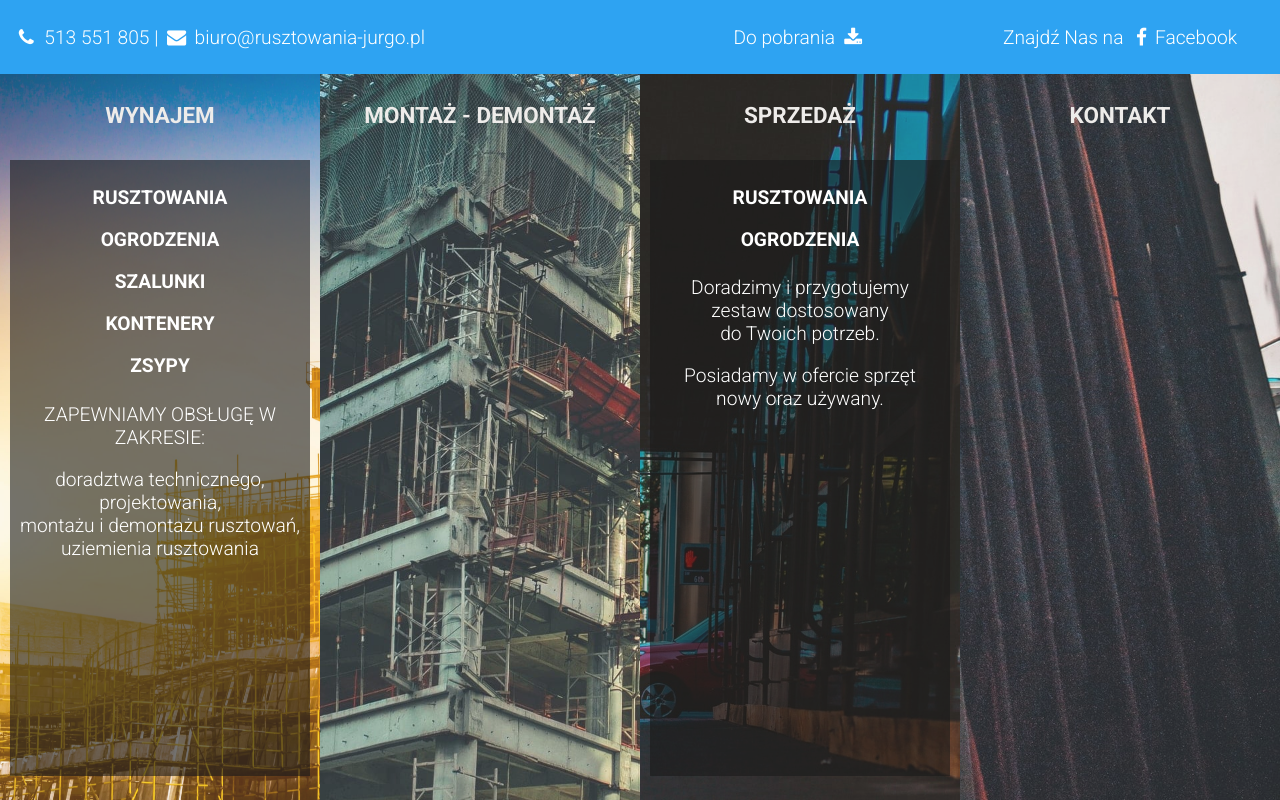
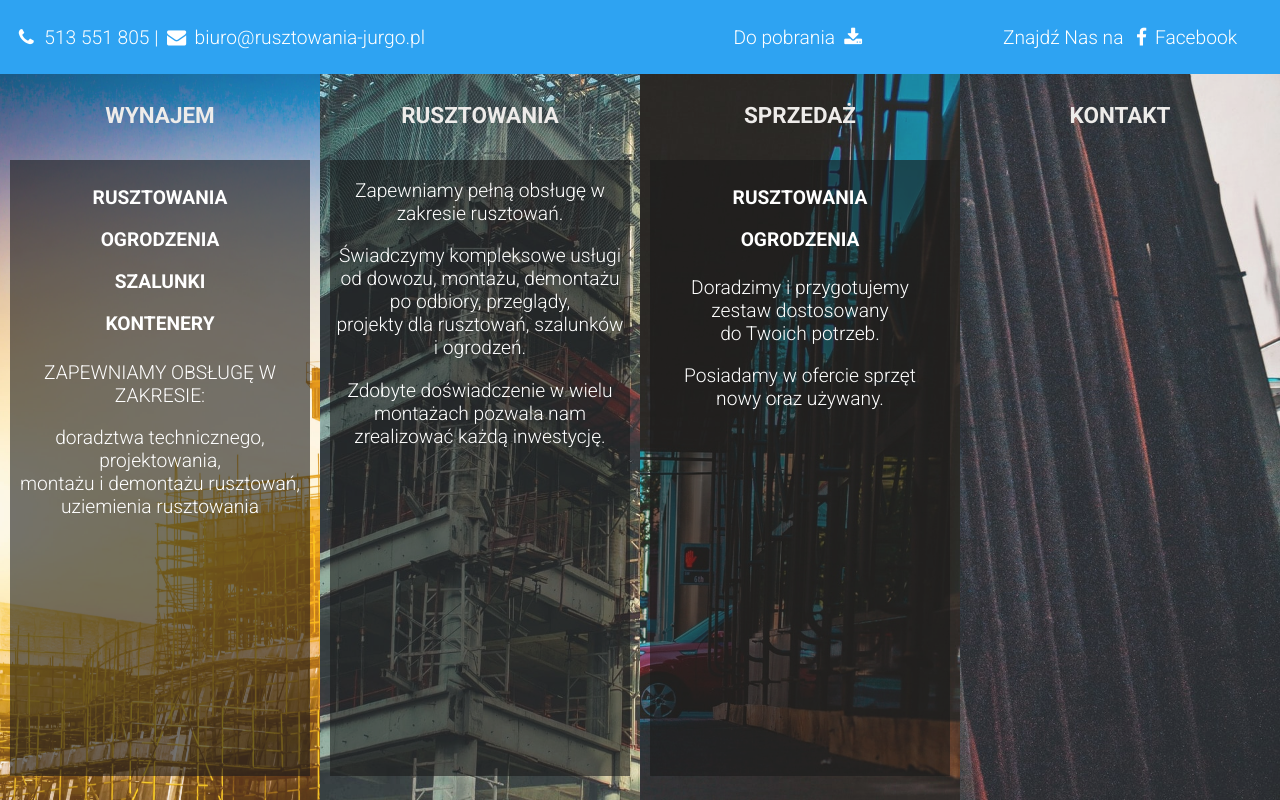
Before and after one commit to exe-it/Jurgo, a PHP site: page / in a window 1280 px wide. Run offline with PHP 8.4, Linux system fonts and the light colour scheme.

Commit message:
* Content changes (general) * Change 'MONTAŻ - DEMONTAŻ' on 'RUSZTOWANIA' * Change 'Inwestycje' (in 'RUSZTOWANIA' area) on 'Contact Form'

```diff
--- a/index.php
+++ b/index.php
@@ -81,8 +81,7 @@ if (isset($_POST['submit']))
 					<p><h4>RUSZTOWANIA</p>
 					<p>OGRODZENIA</p>
 					<p>SZALUNKI</p>
-					<p>KONTENERY</p>
-					<p>ZSYPY</h4></p>
+					<p>KONTENERY</h4></p>
 					<p>ZAPEWNIAMY OBSŁUGĘ W ZAKRESIE:</p>
 					<p>doradztwa technicznego,<br />
 					projektowania,<br />
@@ -93,7 +92,14 @@ if (isset($_POST['submit']))
 				<div class="see_more clear_down">ZOBACZ WIĘCEJ</div>
 			</div>
 			<div class="asse main_tile_res col-12">
-				<div class="title_res clear_up">MONTAŻ DEMONTAŻ</div>
+				<div class="quick_desc clear_down">
+					<p>Zapewniamy pełną obsługę w zakresie rusztowań.</p>
+					<p>Świadczymy kompleksowe usługi<br />
+					od dowozu, montażu, demontażu po odbiory, przeglądy,<br />
+					projekty dla rusztowań, szalunków i ogrodzeń.</p>
+					<p>Zdobyte doświadczenie w wielu montażach pozwala nam zrealizować każdą inwestycję.</p>
+				</div>
+				<div class="title_res clear_up">RUSZTOWANIA</div>
 				<div class="see_more clear_down">ZOBACZ WIĘCEJ</div>
 			</div>
 			<div class="sell main_tile_res col-12">
@@ -150,7 +156,7 @@ if (isset($_POST['submit']))
 			<h3>WYNAJEM</h3>
 		</div>
 		<div class="menu_cont">
-			<h3>MONTAŻ - DEMONTAŻ</h3>
+			<h3>RUSZTOWANIA</h3>
 		</div>
 		<div class="menu_cont">
 			<h3>SPRZEDAŻ</h3>
@@ -163,14 +169,14 @@ if (isset($_POST['submit']))
 		<div class="rent_tile ver_flex">
 			<div class="desc_rent_tile text_font_res">
 				W ofercie posiadamy:
-				<ul style="margin:0">
+				<ul>
 					<li><b>Rusztowania:</b><br />
 						<ul>
 							<li>Ramowe</li>
 							<li>Modułowe</li>
-							<li>Aluminiowe przejezdne</li>
+							<li>Przejezdne</li><br />
+							<li>Podwieszane</li>
 							<li>Warszawskie</li>
-							<li>Podwieszane</li>
 						</ul>
 					</li>
 					<li><b>Ogrodzenia:</b><br />
@@ -180,7 +186,10 @@ if (isset($_POST['submit']))
 							<li>Eventowe</li>
 						</ul>
 					</li>
-					<li><b>Szalunki stropowe</b></li>
+					<li><b>Szalunki</b>
+						<ul>
+							<li>Stropowe</li>
+						</ul>
 					<li><b>Kontenery:</b>
 						<ul>
 							<li>Magazynowe</li>
@@ -188,10 +197,11 @@ if (isset($_POST['submit']))
 						</ul>
 					</li>
 				</ul>
-				Oferowane materiały posiadają wymagane certyfikaty i atesty. Wykonujemy projekty rusztowań oraz ich uziemienia. Pomagamy wiedzą techniczną i doradztwem. Dowozimy towar na miejsce budowy.<br /><div style="text-align:right;margin-top:1%"> Zapraszamy do kontaktu i współpracy.<br /><b>Jurgo sp. z o.o.</b></div>
+				<p>Oferowane materiały posiadają wymagane certyfikaty i atesty. Wykonujemy projekty rusztowań oraz ich uziemienia. Pomagamy wiedzą techniczną i doradztwem. Dowozimy towar na miejsce budowy.</p><div style="text-align:right;margin-top:1%"> Zapraszamy do kontaktu i współpracy.<br /><b>Jurgo sp. z o.o.</b></div>
 			</div>
 			<div id="offert" class="desc_rent_tile desc_area_tile big_font_res">
 				<h2>ZŁÓŻ ZAPYTANIE</h2>
+				<h4 style="margin:0;text-align:center">LUB ZADZWOŃ 513551805</h4>
 				<form class="col-12 mid_font_res" method="post">
 					<input class="mid_font_res" type="text" name="name" placeholder="Imię/Nazwa Firmy" onfocus="this.placeholder=''" onblur="this.placeholder='Imię/Nazwa Firmy'" required />
 					<?php
@@ -230,7 +240,7 @@ if (isset($_POST['submit']))
 					<input type="checkbox" name="modul">
 					<label for="modul">Modułowe</label>
 					<input type="checkbox" name="fance">
-					<label for="fance">Ogrodzenie</label>
+					<label for="fance">Ogrodzenia</label>
 					<input type="checkbox" name="other">
 					<label for="other">Inne</label>
 					<input class="mid_font_res" type="submit" name="submit" value="WYŚLIJ">
@@ -245,9 +255,56 @@ if (isset($_POST['submit']))
 				<p>Doświadczenie, które zdobyliśmy setkami montaży w kraju i zagranicą oraz szeroki asortyment pozwala sprostać potrzebom najbardziej wymagających klientów. Umożliwia zindywidualizowanie konfiguracji rusztowań i szalunków do każdego obiektu i zakresu robót.</p></p>
 				<p>Skontaktuj się z Nami lub odwiedź Naszą siedzibę, a przygotujemy precyzyjnie dostosowaną pod Twoje potrzeby ofertę.</p>
 				<p style="text-align:right"><b>Zapraszamy do współpracy.<br />
-				Zespół JURGO.</b></p>
+				Jurgo sp. z o.o.</b></p>
 			</div>
 			<div class="desc_asse_tile big_font_res">
+				<h2>ZŁÓŻ ZLECENIE</h2>
+				<h4 style="margin:0;text-align:center">LUB ZADZWOŃ 513551805</h4>
+				<form class="col-12 mid_font_res" method="post">
+					<input class="mid_font_res" type="text" name="name" placeholder="Imię/Nazwa Firmy" onfocus="this.placeholder=''" onblur="this.placeholder='Imię/Nazwa Firmy'" required />
+					<?php
+						if(isset($_SESSION['e_name']))
+						{
+							echo '<div class="error">'.$_SESSION['e_name'].'</div>';
+							unset($_SESSION['e_name']);
+						}
+					?>
+					<input class="mid_font_res" type="text" name="mail" placeholder="Twój E-mail" onfocus="this.placeholder=''" onblur="this.placeholder='Twój E-mail'" required />
+					<?php
+						if(isset($_SESSION['e_mail']))
+						{
+							echo '<div class="error">'.$_SESSION['e_mail'].'</div>';
+							unset($_SESSION['e_mail']);
+						}
+					?>
+					<input class="mid_font_res" type="text" name="tel" placeholder="Twój Nr Telefonu" onfocus="this.placeholder=''" onblur="this.placeholder='Twój Nr Telefonu'" required />
+					<?php
+						if(isset($_SESSION['e_tel']))
+						{
+							echo '<div class="error">'.$_SESSION['e_tel'].'</div>';
+							unset($_SESSION['e_tel']);
+						}
+					?>
+					<textarea class="mess small_font_res" name="msg" placeholder="Podaj jak najwięcej informacji technicznych, np. wymiary ścian, wysokość ogrodzenia, itp." onfocus="this.placeholder=''" onblur="this.placeholder='Podaj jak najwięcej informacji technicznych, np. wymiary ścian, wysokość ogrodzenia, itp.'" required></textarea>
+					<?php
+						if(isset($_SESSION['e_bot']))
+						{
+							echo '<div class="error">'.$_SESSION['e_bot'].'</div>';
+							unset($_SESSION['e_bot']);
+						}
+					?>
+					<input type="checkbox" name="frame">
+					<label for="frame">Ramowe</label>
+					<input type="checkbox" name="modul">
+					<label for="modul">Modułowe</label>
+					<input type="checkbox" name="fance">
+					<label for="fance">Jezdne</label>
+					<input type="checkbox" name="other">
+					<label for="other">Warszawskie</label>
+					<input class="mid_font_res" type="submit" name="submit" value="WYŚLIJ">
+				</form>
+			</div>
+			<!--<div class="desc_asse_tile big_font_res">
 				<h2>INWESTYCJE</h2>
 				<div class="desc_asse_tile_inv">
 					<div class="pic_asse_tile"></div>
@@ -255,7 +312,7 @@ if (isset($_POST['submit']))
 					<div class="pic_asse_tile"></div>
 					<div class="pic_asse_tile"></div>
 				</div>
-			</div>
+			</div>!-->
 		</div>
 	</div>
 	<div class="sell_desc col-12">
@@ -265,10 +322,11 @@ if (isset($_POST['submit']))
 				<p>Doświadczenie, które zdobyliśmy setkami montaży w kraju i zagranicą oraz szeroki asortyment pozwala sprostać potrzebom najbardziej wymagających klientów. Umożliwia zindywidualizowanie konfiguracji rusztowań i szalunków do każdego obiektu i zakresu robót.</p></p>
 				<p>Skontaktuj się z Nami lub odwiedź Naszą siedzibę, a przygotujemy precyzyjnie dostosowaną pod Twoje potrzeby ofertę.</p>
 				<p style="text-align:right"><b>Zapraszamy do współpracy.<br />
-				Zespół JURGO.</b></p>
+				Jurgo sp. z o.o.</b></p>
 			</div>
 			<div id="offert" class="desc_rent_tile big_font_res">
 				<h2>NAPISZ DO NAS</h2>
+				<h4 style="margin:0;text-align:center">LUB ZADZWOŃ 513551805</h4>
 				<form class="col-12 text_font_res" method="post">
 					<input class="small_font_res" type="text" name="name" placeholder="Imię/Nazwa Firmy" onfocus="this.placeholder=''" onblur="this.placeholder='Imię/Nazwa Firmy'" required />
 					<?php
@@ -307,7 +365,7 @@ if (isset($_POST['submit']))
 					<input type="checkbox" name="modul">
 					<label for="modul">Modułowe</label>
 					<input type="checkbox" name="fance">
-					<label for="fance">Ogrodzenie</label>
+					<label for="fance">Ogrodzenia</label>
 					<input type="checkbox" name="other">
 					<label for="other">Inne</label>
 					<input class="small_font_res" type="submit" name="submit" value="WYŚLIJ">
@@ -322,15 +380,29 @@ if (isset($_POST['submit']))
 					<p style="margin-top:0">Setki wykonanych montaży w kraju i zagranicą, pozwoliło zdobyć ogromne doświadczenie w branży rusztowaniowej. Wiedza i praktyczne doświadczenie pozwalają nam na profesjonalną realizację najbardziej wymagających zamówień. Wykonujemy projekty techniczne oraz uziemienia rusztowań. Wystawiamy protokoły odbioru rusztowań. Wykonujemy przeglądy okresowe rusztowań oraz opinie techniczne. Nasze rusztowania posiadają wymagane certyfikaty i atesty.</p>
 				</div>
 				<div class="person_title clear_down">Zapraszamy do kontaktu i współpracy</div>
+				<div class="person_container">
 					<div class="person clear_down">
 						<div class="person_tile text_font_res">
-							<p style="margin-bottom:0"><b>WYNAJEM MONTAŻ DEMONTAŻ</p>
+								<p style="margin-bottom:0"><b>WYNAJEM, MONTAŻ, DEMONTAŻ</p>
+								<i class="icon-phone"></i> 513 551 805</b><br />
+								<i class="icon-mail-alt"></i> biuro@rusztowania-jurgo.pl
+						</div>
+						<div class="person_tile text_font_res">
+								<p style="margin-bottom:0"><b>DORADZTWO TECHNICZNE, UMOWY</p>
 								Robert Jurkiewicz<br />
 								<i class="icon-phone"></i> 501 288 265</b><br />
 								<i class="icon-mail-alt"></i> robert.jurkiewicz@rusztowania-jurgo.pl
 						</div>
 						<div class="person_tile text_font_res">
-							<p style="margin-bottom:0"><b>KSIĘGOWOŚĆ</p>
+								<p style="margin-bottom:0"><b>SPRZEDAŻ, UMOWY</p>
+								Emil Jurkiewicz<br />
+								<i class="icon-phone"></i> 510 396 538</b><br />
+								<i class="icon-mail-alt"></i> emil.jurkiewicz@rusztowania-jurgo.pl
+						</div>
+					</div>
+					<div class="person clear_down">
+						<div class="person_tile text_font_res">
+								<p style="margin-bottom:0"><b>KSIĘGOWOŚĆ, UMOWY</p>
 								Aleksandra Brudzyńska<br />
 								<i class="icon-phone"></i> 537 992 526</b><br />
 								<i class="icon-mail-alt"></i> aleksandra.brudzynska@rusztowania-jurgo.pl
@@ -343,6 +415,7 @@ if (isset($_POST['submit']))
 						</div>
 					</div>
 				</div>
+			</div>
 			<div class="desc_we_tile">
 				<div class="contact">
 					<div class="contact_info mid_font_res">
@@ -351,12 +424,12 @@ if (isset($_POST['submit']))
 						10-290 Olsztyn<br />
 						<i class="icon-phone"></i> 513 551 805<br />
 						<i class="icon-phone"></i> 501 288 265<br />
-						<a href="mailto:biuro@jurgo.olsztyn.pl"><i class="icon-mail-alt"></i> biuro@rusztowania-jurgo.pl</a><br />
 					</div>
 					<div class="company_info mid_font_res">
 						<p>NIP: 739 386 88 73<br />
 						REGON: 281614193<br />
-						KRS: 0000520303</p>
+						KRS: 0000520303<br />
+						<a href="mailto:biuro@jurgo.olsztyn.pl"><i class="icon-mail-alt"></i> biuro@rusztowania-jurgo.pl</a></p>
 					</div>
 					<div class="person clear_up">
 						<div class="person_tile mid_font_res">
--- a/style.css
+++ b/style.css
@@ -380,9 +380,18 @@ ol
 .desc_rent_tile h2, .desc_asse_tile h2, .desc_sell_tile h2
 {
 	font-size:2vw;
-	height:10%;
 	margin:0;
 	text-align:center;
+}
+
+.desc_rent_tile ul li ul li
+{
+	display:inline;
+	padding-right:5%;
+}
+
+.desc_rent_tile ul li ul li:before {
+	content:"• ";
 }
 
 /*ASSE DETAIL*/
@@ -431,10 +440,16 @@ ol
 	font-size:1.3vw;
 }
 
+.person_container
+{
+	display:flex;
+	flex-wrap:wrap;
+}
+
 .person
 {
 	display:flex;
-	flex:0 0 70%;
+	flex:0 0 50%;
 	flex-direction:column;
 	height:100%;
 }
@@ -449,20 +464,19 @@ ol
 .contact
 {
 	display:flex;
-	flex:0 0 40%;
-	flex-direction:row;
+	flex:0 0 30%;
 	flex-wrap:wrap;
 	font-size:1.5vw;
 }
 
 .contact_info
 {
-	flex:0 0 60%;
+	flex:0 0 50%;
 }
 
 .company_info
 {
-	flex:0 0 40%;
+	flex:0 0 50%;
 }
 
 .contact a
@@ -477,7 +491,7 @@ ol
 
 .map
 {
-	flex:0 0 60%;
+	flex:0 0 70%;
 }
 
 iframe
```
Lines whose indentation alone changed are shown as unchanged.
